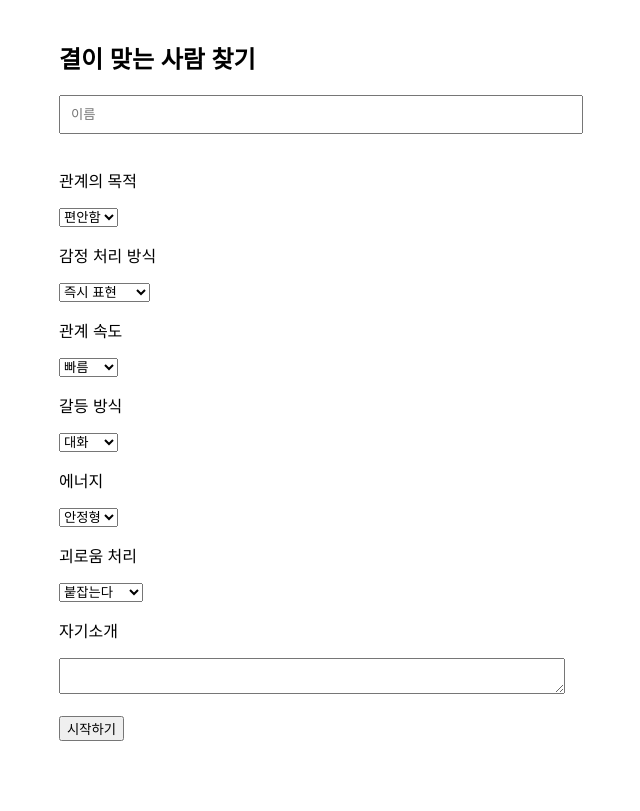
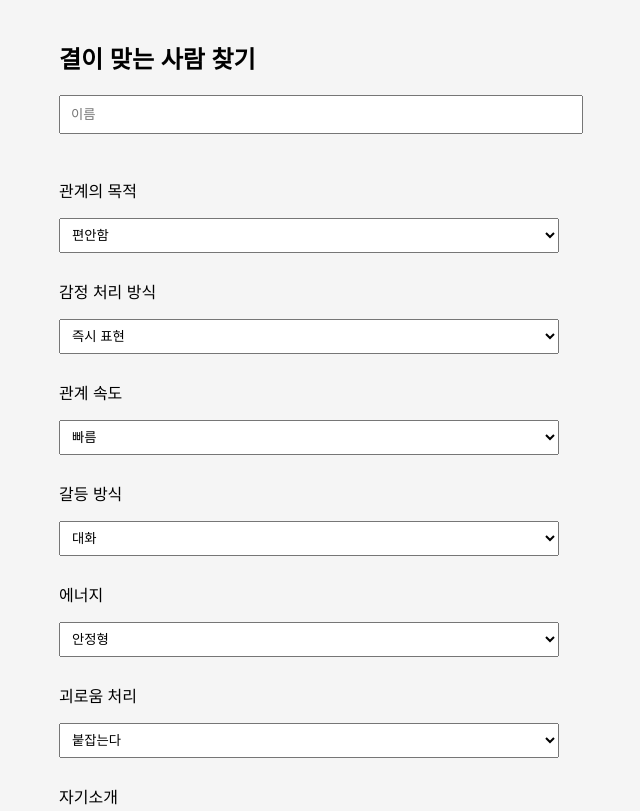
Before and after one commit to peter060901-crypto/matching-app, a plain HTML site: page index.html in a window 1280 px wide. Shown: the top 811 px of the page, without its empty margins (331-971 px from the left). Drawn offline with Linux system fonts and the light colour scheme.

Commit message:
Update index.html

```diff
--- a/index.html
+++ b/index.html
@@ -74,3 +74,18 @@
 
 </body>
 </html>
+<style>
+body {background:#f5f5f5;}
+button {
+  padding:10px;
+  border:none;
+  background:black;
+  color:white;
+  border-radius:8px;
+}
+select, input, textarea {
+  width:100%;
+  padding:8px;
+  margin-bottom:10px;
+}
+</style>
```
